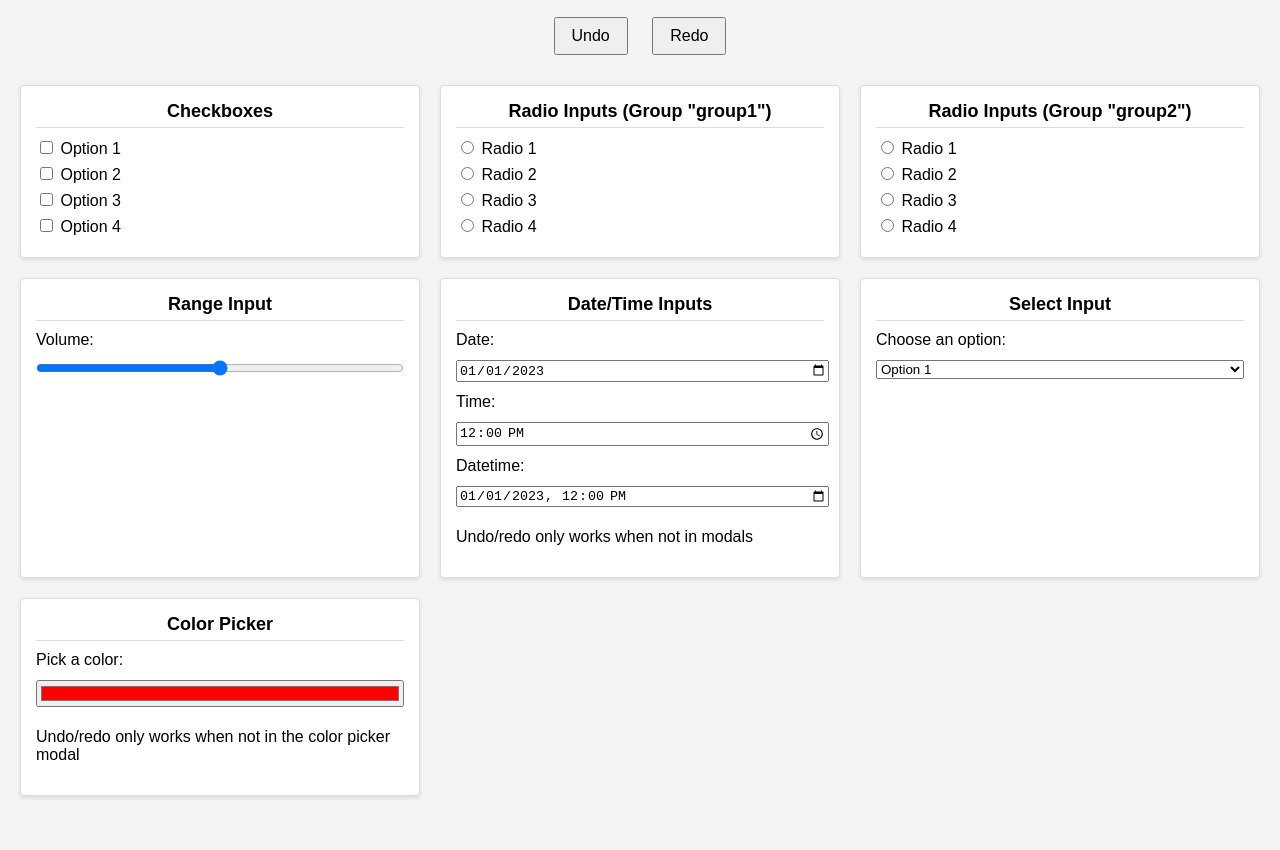
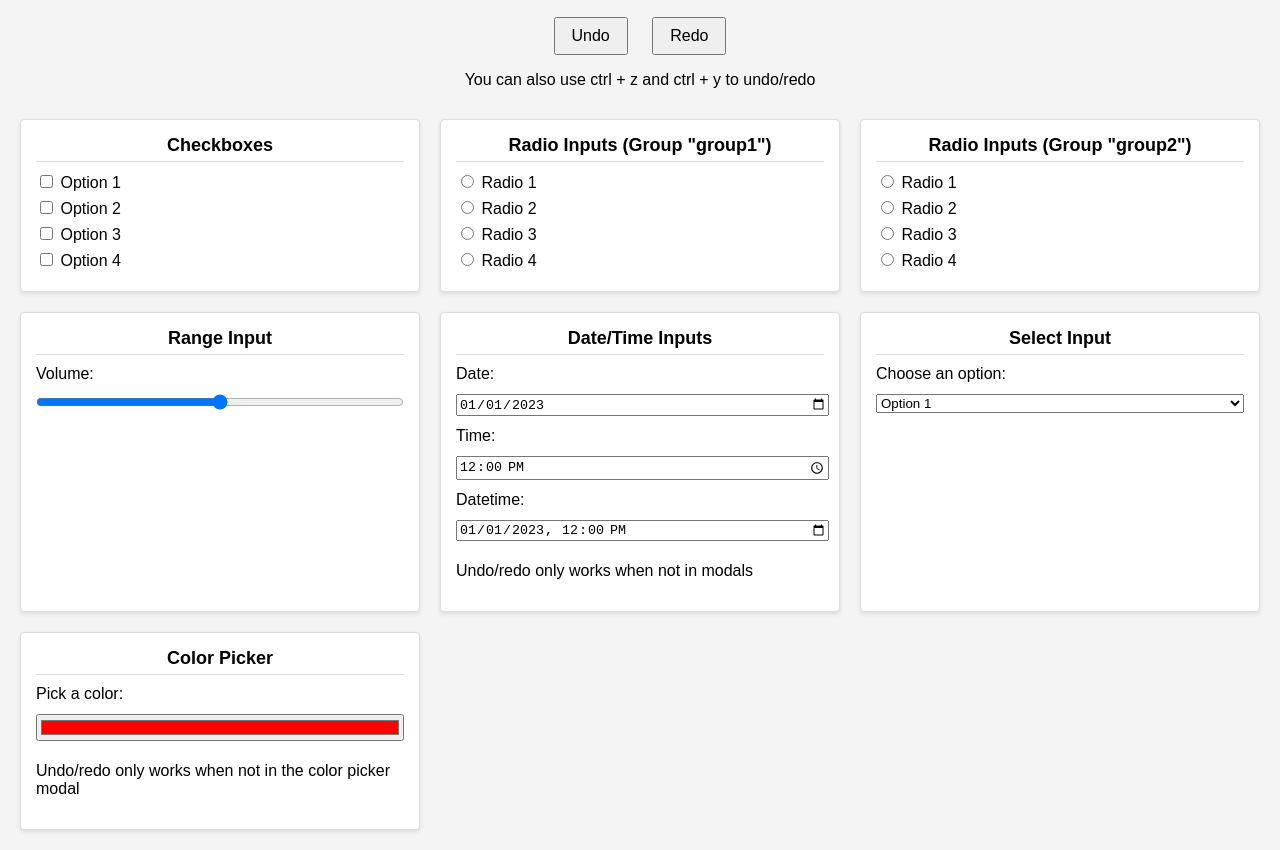
Before and after one commit to Krissibro/Undoable-UI, a website: page docs/demo.html in a window 1280 px wide. Shown: the part 81-931 px from the top of the page. Before the commit the page ends 897 px from the top, so only its background shows below. Drawn offline with Linux system fonts and the light colour scheme.

Commit message:
Added message about shortcuts

```diff
--- a/docs/demo.html
+++ b/docs/demo.html
@@ -72,7 +72,10 @@
     <div class="controls">
         <button onclick="UndoableUI.undo()">Undo</button>
         <button onclick="UndoableUI.redo()">Redo</button>
+        <p>You can also use ctrl + z and ctrl + y to undo/redo</p>
     </div>
+
+
 
     <div class="grid-container">
         <div class="group">
```
